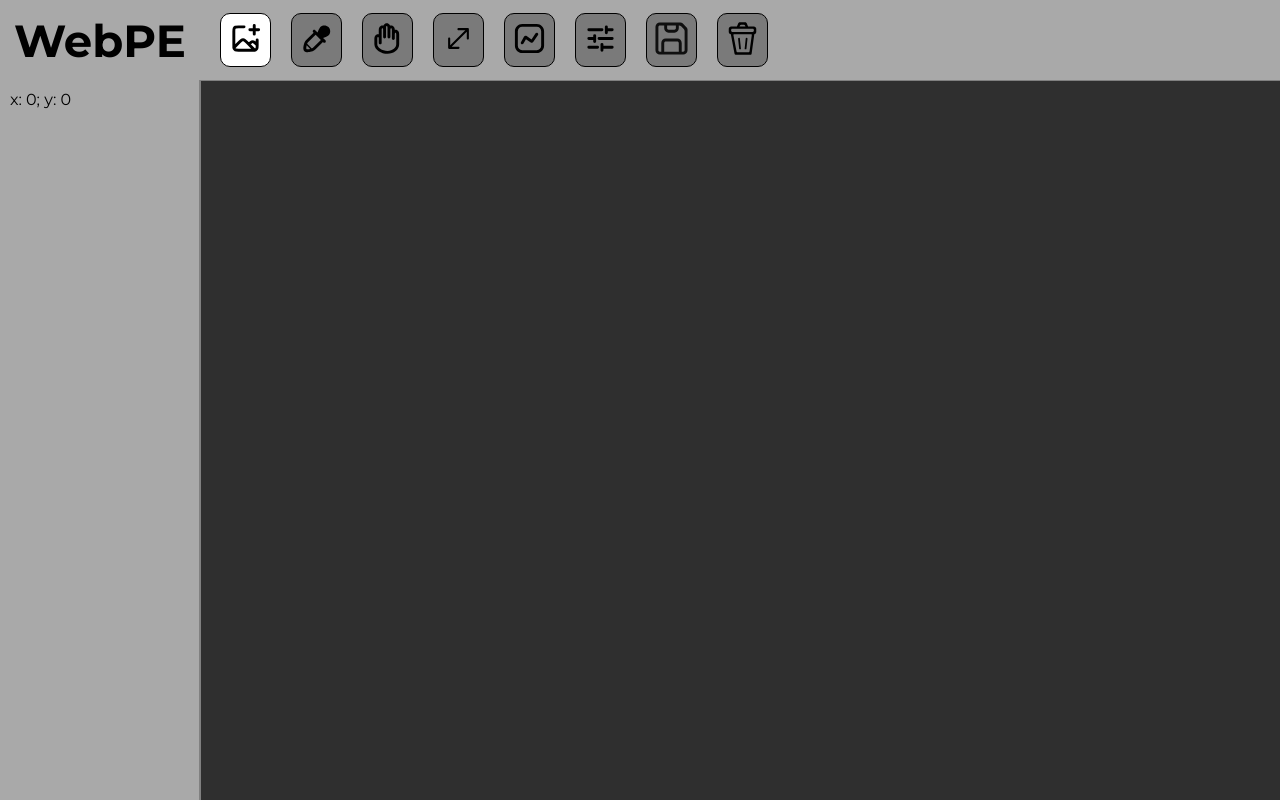
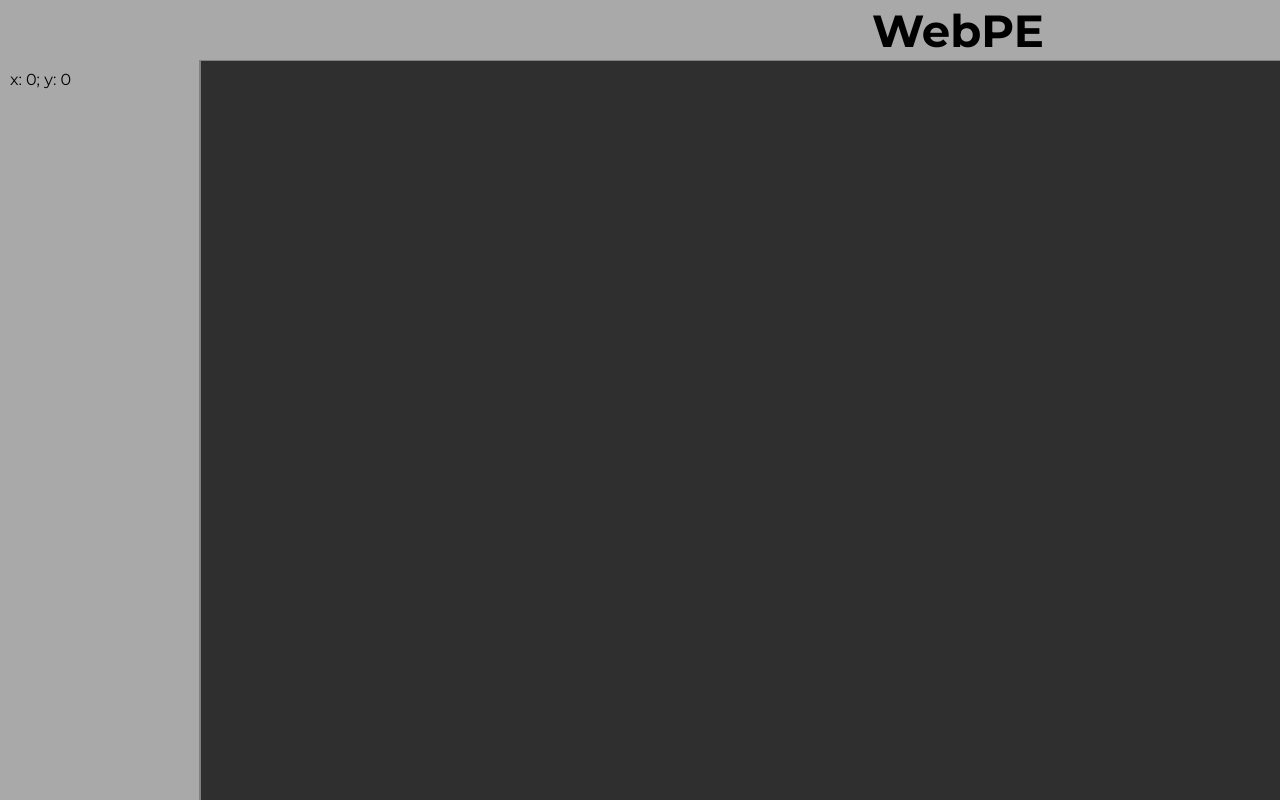
Before and after one commit to CLoudXVII/photo-editor, a Vue app: page / in a window 1280 px wide. Shown: the top 800 px of the page. Built offline with nearby package versions, Linux system fonts and the light colour scheme.

Commit message:
tool panel edited

```diff
--- a/src/components/ImageUploadTool.vue
+++ b/src/components/ImageUploadTool.vue
@@ -97,7 +97,7 @@ export default {
   display: flex;
   flex-direction: column;
   justify-content: space-between;
-  background-color: lightgray;
+  background-color: white;
   padding: 16px;
   border-radius: 10px;
   border: 1px solid gray;
--- a/src/components/PhotoEditor.vue
+++ b/src/components/PhotoEditor.vue
@@ -441,24 +441,24 @@ export default {
 
 <style lang="scss" scoped>
 .photo-editor {
-  height: 100%;
+  height: calc(100% - 3px);
   display: grid;
   grid-template-columns: 200px auto 200px;
-  grid-template-rows: 80px auto 80px;
+  grid-template-rows: 60px auto 80px;
 }
 
 .main-title {
   font-size: 45px;
   color: black;
   font-weight: bold;
-  grid-column: 1 / 2;
+  grid-column: 2 / 3;
   grid-row: 1 / 2;
   align-self: center;
   justify-self: center;
 }
 
 .header {
-  grid-row: 1 / 2;
+  grid-row: 3 / 4;
   grid-column: 2 / 3;
   align-self: center;
 }
--- a/src/components/ResizingTool.vue
+++ b/src/components/ResizingTool.vue
@@ -1,20 +1,20 @@
 <template>
   <div class="modal-wrapper">
     <div class="modal">
-      <div class="modal__container header">
-        <p class="header__text">Масштабирование</p>
-        <button class="header__button" @click="$emit('show')">X</button>
+      <div class="header">
+        <p class="header__text">Изменение размера</p>
+        <button class="header__button" @click="$emit('show')">
+          <span class="cross">+</span>
+        </button>
       </div>
       <label>
-        Способ изменения размера
+        Единицы измерения:
         <select v-model="type" @change="chooseType">
           <option value="pixels">В пикселях</option>
           <option value="persentage">В процентах</option>
         </select>
       </label>
       <div class="modal__container">
-        <label>
-          Ширина:
         <input
           class="input"
           type="number"
@@ -22,9 +22,7 @@
           v-model="width"
           @change="updateWidth"
         />
-        </label>
-        <label>
-          Высота:
+        <span>x</span>
         <input
           class="input"
           type="number"
@@ -32,14 +30,14 @@
           v-model="height"
           @change="updateHeight"
         />
-        </label>
       </div>
       <div class="modal__container">
-        <p>Разрешение до: {{ resNow }} MP</p>
-        <p>Разрешение после: {{ resAfter }} MP</p>
+        Разрешение
+        <p>До: {{ resNow }} MP</p>
+        <p>После: {{ resAfter }} MP</p>
       </div>
       <label>
-        Сохранять заданные пропорции:
+        Сохранять пропорции:
         <input type="checkbox" v-model="proprtions" />
       </label>
       <label>
@@ -149,7 +147,7 @@ label {
 .modal-wrapper {
   height: 100vh;
   width: calc(100vw - 17px);
-  background-color: rgba(27, 38, 59, 0.9);
+  background-color: rgba(0, 0, 0, 0.5);
   position: absolute;
   left: 0;
   top: 0;
@@ -162,24 +160,29 @@ label {
   display: flex;
   flex-direction: column;
   justify-content: space-between;
-  background-color: #e0e1dd;
+  background-color: white;
   height: 40vh;
-  width: 35vw;
+  width: 25vw;
   padding: 10px;
-  border-radius: 4px;
+  border-radius: 10px;
   border: 1px solid black;
   opacity: 1;
 
   &__container {
+    position: relative;
     display: flex;
     flex-direction: row;
     align-items: center;
-    justify-content: space-between;
-    position: relative;
+    justify-content: center;
+    column-gap: 8px;
   }
 }
 
 .header {
+  display: flex;
+  flex-direction: row;
+  justify-content: space-between;
+  align-items: center;
 
   &__text {
     font-size: 20px;
@@ -188,23 +191,45 @@ label {
   &__button {
     background: none;
     border: none;
-    color: red;
-    font-size: 24px;
+    font-size: 48px;
     cursor: pointer;
+    transition: 0.3s;
+  }
+
+  &__button:hover {
+    transform: scale(1.25);
   }
 }
 
+.cross {
+  display: block;
+  transform: rotate(45deg);
+  line-height: 0;
+}
+
 .button {
-  background-color: #778da9;
-  border: 1px solid #0d1b2a;
+  background-color: white;
+  border: 1px solid grey;
   border-radius: 10px;
   padding: 10px;
   height: fit-content;
+  transition: 0.3s;
+
+  &:hover {
+    background-color: black;
+    color: white;
+  }
 }
 
 .input {
+  padding-left: 15px;
   height: 20px;
-  border-radius: 5px;
+  border-radius: 10px;
+  border: 1px solid gray;
+  text-align: center;
+  font-size: 14px;
+  width: 100px;
+  outline: none;
 }
 
 </style>
--- a/src/components/ToolPanel.vue
+++ b/src/components/ToolPanel.vue
@@ -7,13 +7,13 @@
         </button>
       </li>
       <li class="tool-panel__item">
-        <button class="button" :disabled="!startImage" :class="{ active: isPippete}" @click="$emit('Pippete')" title='Пипетка (для выбора дополнительного цвета зажмите клавишу "Alt")'>
-          <img class="button__img" src="../assets/svg/pipette.svg" alt="">
+        <button class="button" :disabled="!startImage" :class="{ active: isGrab}" @click="$emit('grab')" title="Перетащить изображение">
+          <img class="button__img" src="../assets/svg/grab-image.svg" alt="">
         </button>
       </li>
       <li class="tool-panel__item">
-        <button class="button" :disabled="!startImage" :class="{ active: isGrab}" @click="$emit('grab')" title="Перетащить изображение">
-          <img class="button__img" src="../assets/svg/grab-image.svg" alt="">
+        <button class="button" :disabled="!startImage" :class="{ active: isPippete}" @click="$emit('Pippete')" title='Пипетка (для выбора дополнительного цвета зажмите клавишу "Alt")'>
+          <img class="button__img" src="../assets/svg/pipette.svg" alt="">
         </button>
       </li>
       <li class="tool-panel__item">
@@ -100,7 +100,6 @@ export default {
   border-radius: 10px;
   padding: 7px;
   height: fit-content;
-  margin-left: 20px;
   transition: 0.2s;
 
   &__img{
@@ -121,9 +120,20 @@ export default {
 }
 
 .tool-panel {
-  height: 80px;
-  display: flex;
-  flex-direction: row;
-  align-items: center;
+  display: grid;
+  grid-auto-flow: column;
+  grid-auto-columns: auto;
+
+  &__item {
+    justify-self: center;
+  }
+
+  &__item:first-child {
+    justify-self: left;
+  }
+
+  &__item:last-child {
+    justify-self: right;
+  }
 }
 </style>
```
Lines whose indentation alone changed are shown as unchanged.
